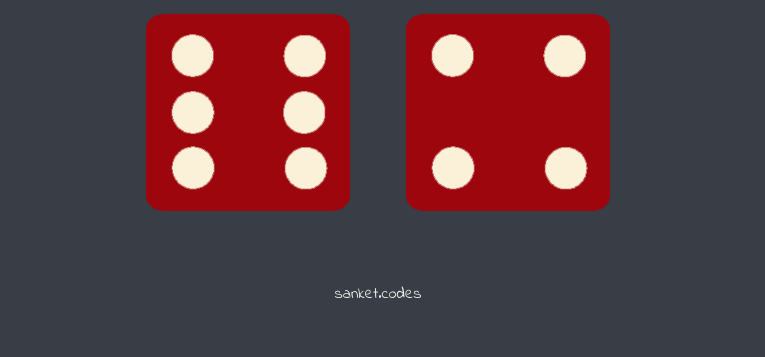
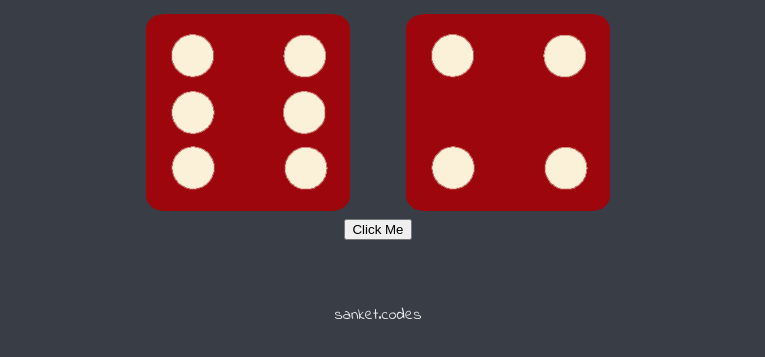
Before and after one commit to Sanket-Nalawade/Dice-Game, a plain HTML site: page index.html in a window 1280 px wide. Shown: the part 321-678 px from the top of the page, without its empty margins (262-1027 px from the left). Drawn offline with Linux system fonts and the light colour scheme.

Commit message:
Update index.html

```diff
--- a/index.html
+++ b/index.html
@@ -3,7 +3,7 @@
   <head>
     <meta charset="utf-8">
     <meta http-equiv="X-UA-Compatible" content="IE=edge">
-    <meta name="viewport" content="width=device-width, initial-scale=1.0">
+
     <title>Dicee</title>
     <link rel="stylesheet" href="styles.css">
     <link href="https://fonts.googleapis.com/css?family=Indie+Flower|Lobster" rel="stylesheet">
@@ -23,7 +23,8 @@
         <p>Player 2</p>
         <img class="img2" src="images/dice6.png">
       </div>
-
+      <br>
+      <button class="refresh-button" onClick="window.location.reload();">Click Me</button>
     </div>
 
   <script src="index.js" charset="utf-8"></script>
```
